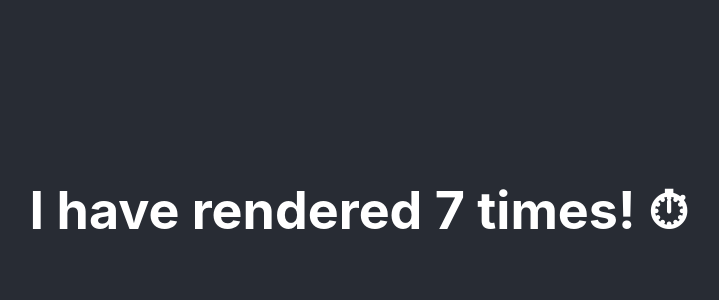
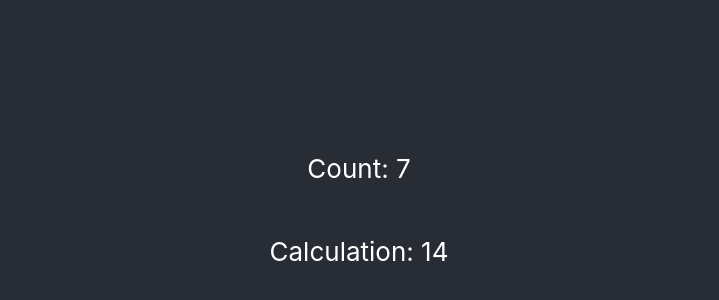
Before and after one commit to huyen-nguyen/react-deploy, a React (Create React App) app: page / in a window 1280 px wide. Shown: the part 190-490 px from the top of the page, without its empty margins (281-1000 px from the left). Built offline with nearby package versions, Linux system fonts and the light colour scheme.

Commit message:
Added cleanup useEffect w/ clearTimeout. All examples run OK.

```diff
--- a/src/App.js
+++ b/src/App.js
@@ -1,11 +1,11 @@
 import './App.css';
-import Timer from "./components/Timer/Timer";
+import CounterTimer from "./components/Counter/CounterTimer";
 
 function App() {
 	return (
 		<div className="App">
 			<header className="App-header">
-				<Timer />
+				<CounterTimer />
 			</header>
 		</div>
 	);
--- /dev/null
+++ b/src/components/Counter/CounterTimer.js
@@ -0,0 +1,30 @@
+import {useState, useEffect} from "react";
+
+// Component allows effect to calculate the double of the count variable
+function CounterTimer(){
+	const [count, setCount] = useState(0);
+	const [calculation, setCalculation] = useState(0);
+
+	// update calculation based on count
+	useEffect(() => {
+		setCalculation(() => count * 2);
+	}, [count])     // if count is updated, effect will run again
+
+	// update count every second
+	useEffect(() => {
+		let timer = setTimeout(() => {
+			setCount((count) => count + 1)
+		}, 1000)
+
+		return ()=>clearTimeout(timer) // always cleanup!!!
+	})
+
+	return (
+		<>
+			<p>Count: {count}</p>
+			<p>Calculation: {calculation}</p>
+		</>
+	)
+}
+
+export default CounterTimer;
--- a/src/components/Timer/Timer.js
+++ b/src/components/Timer/Timer.js
@@ -4,9 +4,11 @@ function Timer() {
 	const [count, setCount] = useState(0);
 
 	useEffect(() => {
-		setTimeout(() => {
-			setCount(() => count + 1);
+		let timer = setTimeout(() => {
+			setCount((count) => count + 1);
 		}, 1000);
+
+		return () => clearTimeout(timer)    // effect clean up
 	});
 
 	return <h1>I have rendered {count} times! ⏱</h1>;
```
Also changed, not shown: src/components/Counter/Counter.js (added, +22 -0 lines).
